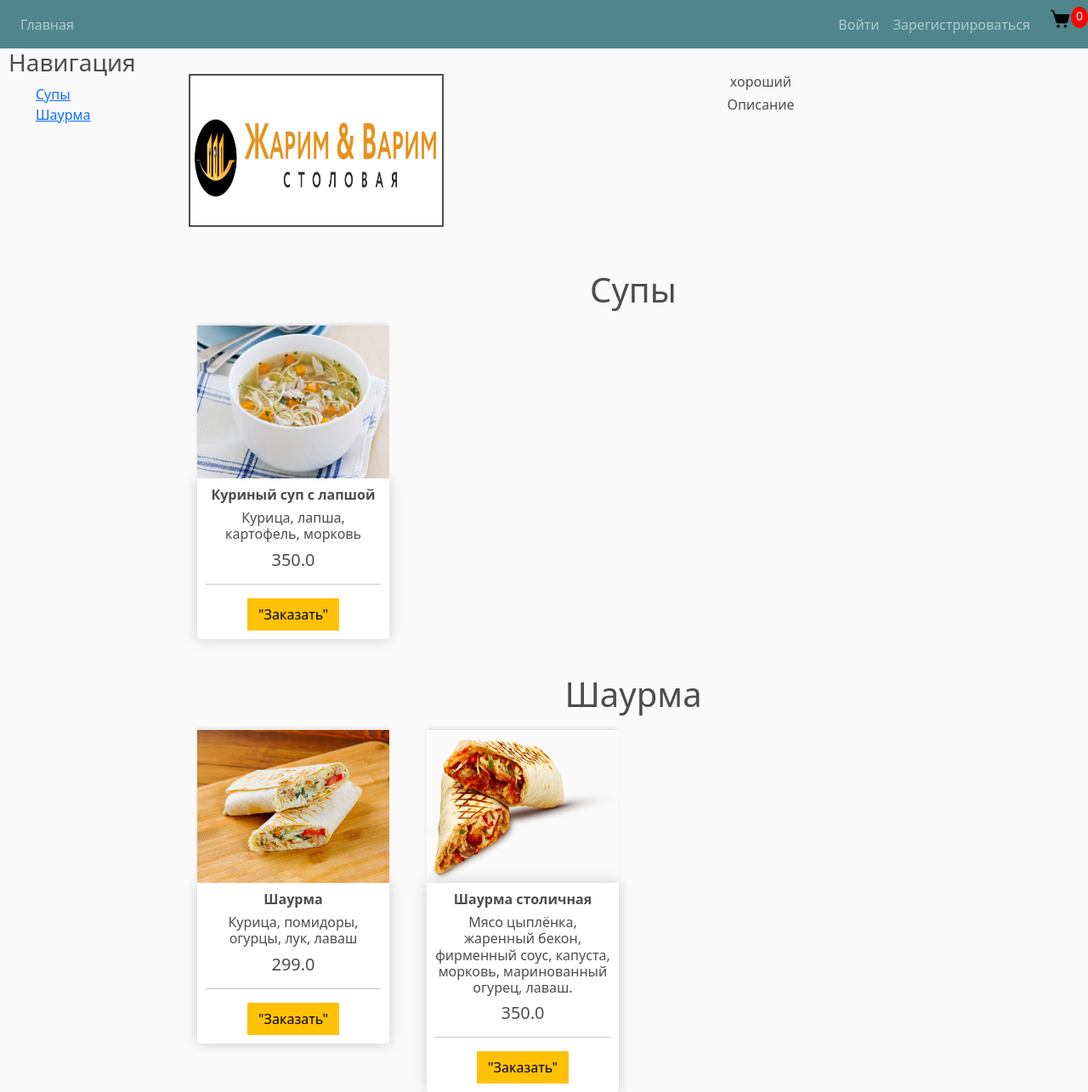
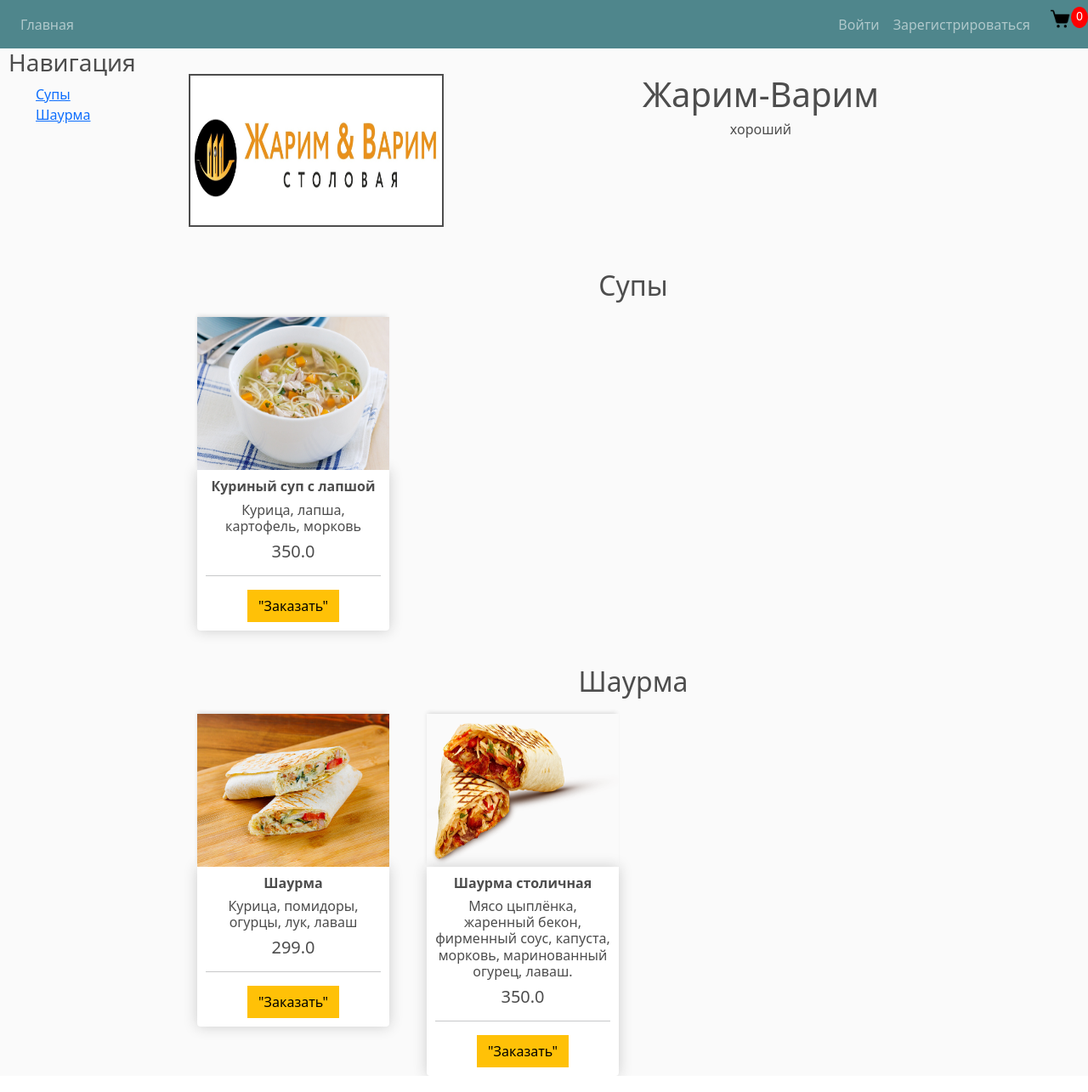
Before and after one commit to MikhailPildanov/Lama-project, a Django app: page /menu/1/ in a window 1280 px wide. Shown: the whole page at 85% size. Run offline with Django 5.2, Linux system fonts and the light colour scheme; data comes from the database, SQL or seed files in the repository.

Commit message:
Описание

```diff
--- a/main/cafe/templates/store/menu_detail.html
+++ b/main/cafe/templates/store/menu_detail.html
@@ -15,12 +15,12 @@
         <div class="row">
             <div class="descript">
                 <img class="image-menu" src="{{menu.imageURL}}">
+                <h1>{{menu.name}}</h1>
                 <h6>{{menu.description}}</h6>
-                <h6>Описание</h6>
             </div>
         {% for category in categories %}
             <div id="{{category}}">
-                <h1>{{category}}</h1 >
+                <h2>{{category}}</h2 >
             </div>
             {% for food in foods %}
                 {% if food.category == category %}
```
